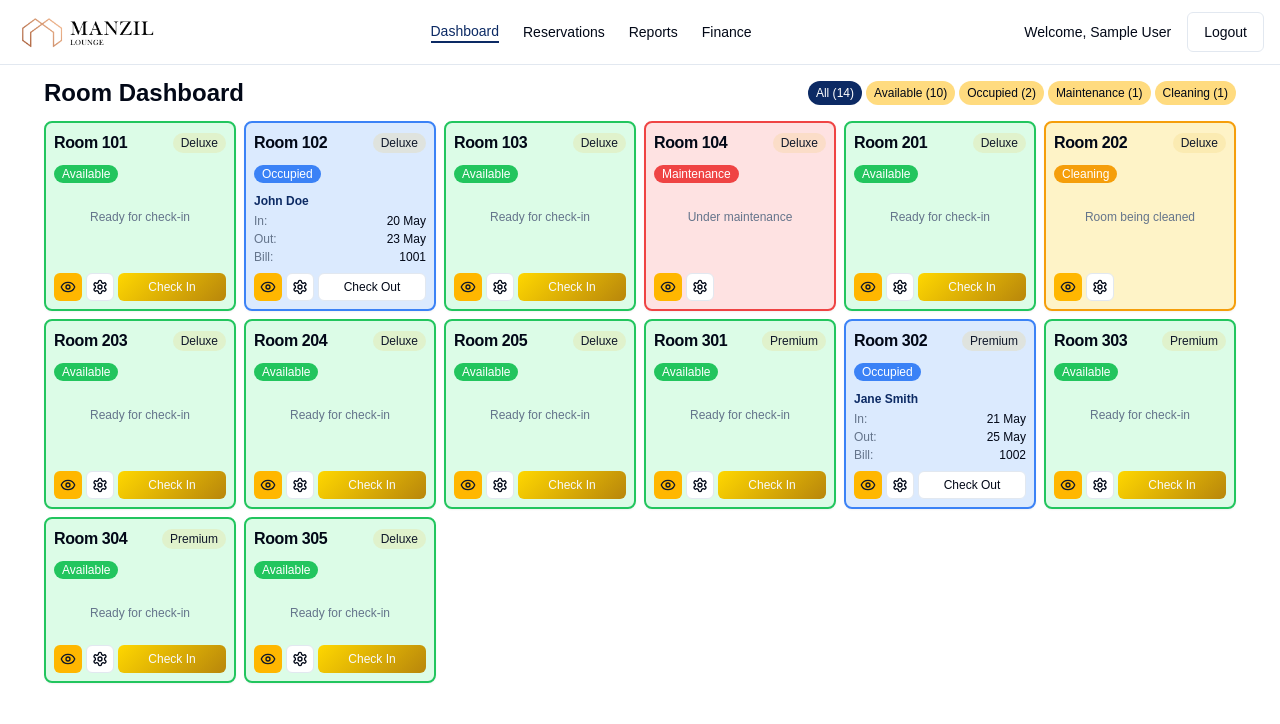
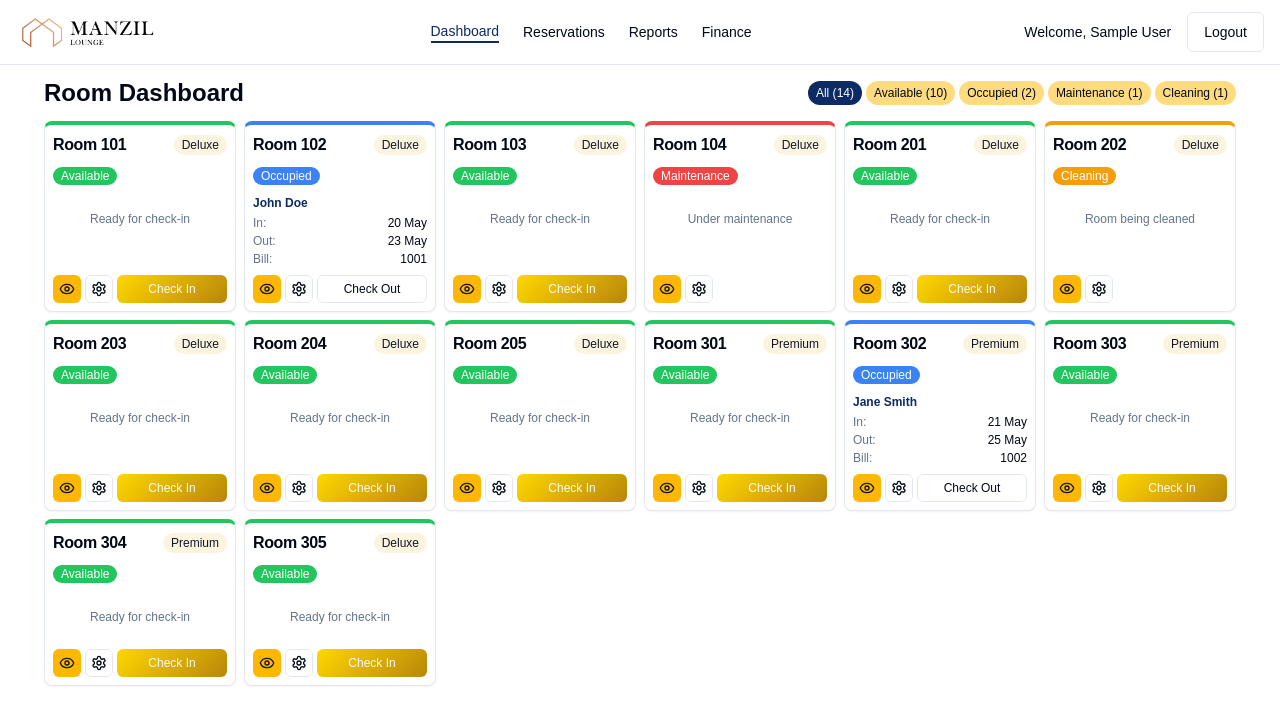
Before and after one commit to ferhhaann/manzil-hotel-dashboard, a React (Vite) app: page /dashboard in a window 1280 px wide. Shown: the top 724 px of the page. Built offline with nearby package versions, Linux system fonts and the light colour scheme; sample sign-in values are in the browser's storage; a web font is replaced by a local one.

Commit message:
Fix: Apply white card color and border
Apply a white background color to all card components and add a top border with thickness to indicate the color status.

```diff
--- a/src/components/ReservationCalendar.tsx
+++ b/src/components/ReservationCalendar.tsx
@@ -1,4 +1,3 @@
-
 import React, { useState } from "react";
 import { Calendar } from "@/components/ui/calendar";
 import { Card, CardContent, CardHeader, CardTitle } from "@/components/ui/card";
@@ -44,7 +43,7 @@ const ReservationCalendar: React.FC<ReservationCalendarProps> = ({ reservations
   return (
     <div className="grid grid-cols-1 md:grid-cols-3 gap-6">
       <div className="md:col-span-1">
-        <Card className="w-full md:min-w-[340px] shadow-md border-slate-200">
+        <Card className="w-full md:min-w-[340px] shadow-md">
           <CardHeader className="pb-2">
             <CardTitle className="text-lg flex items-center gap-2">
               <CalendarIcon className="h-5 w-5 text-primary" />
@@ -97,7 +96,7 @@ const ReservationCalendar: React.FC<ReservationCalendarProps> = ({ reservations
       </div>
 
       <div className="md:col-span-2">
-        <Card className="h-full shadow-md border-slate-200">
+        <Card className="h-full shadow-md">
           <CardHeader className="pb-2">
             <CardTitle className="text-lg flex items-center justify-between flex-wrap gap-2">
               <span className="text-sm md:text-lg flex items-center gap-2">
@@ -122,13 +121,14 @@ const ReservationCalendar: React.FC<ReservationCalendarProps> = ({ reservations
                 {reservationsForSelectedDate.map((reservation) => (
                   <Card
                     key={reservation.id}
-                    className="cursor-pointer hover:shadow-md transition-shadow border-l-4"
+                    className="cursor-pointer hover:shadow-md transition-shadow bg-white"
                     style={{
-                      borderLeftColor:
+                      borderTop: '4px solid',
+                      borderTopColor:
                         reservation.status === "Confirmed" ? "hsl(142.1, 76.2%, 36.3%)" :
                         reservation.status === "Cancelled" ? "hsl(0, 84.2%, 60.2%)" :
-                        reservation.status === "Checked-in" ? "hsl(220, 70%, 50%)" :  // Updated to blue
-                        "hsl(43, 100%, 50%)"  // Yellow
+                        reservation.status === "Checked-in" ? "hsl(220, 70%, 50%)" :
+                        "hsl(43, 100%, 50%)"
                     }}
                     onClick={() => setSelectedReservation(reservation)}
                   >
@@ -151,8 +151,8 @@ const ReservationCalendar: React.FC<ReservationCalendarProps> = ({ reservations
                               : reservation.status === "Cancelled"
                               ? "bg-red-500"
                               : reservation.status === "Checked-in"
-                              ? "bg-blue-500"  // Updated to blue
-                              : "bg-amber-500" // Yellow
+                              ? "bg-blue-500"
+                              : "bg-amber-500"
                           } shadow-sm`}
                         >
                           {reservation.status}
--- a/src/components/RoomCard.tsx
+++ b/src/components/RoomCard.tsx
@@ -36,10 +36,11 @@ interface RoomCardProps {
 
 const getCardClass = (status: RoomStatus): string => {
   switch (status) {
-    case "Available": return "bg-green-100 border-green-500";
-    case "Occupied": return "bg-blue-100 border-blue-500"; // Updated to blue
-    case "Maintenance": return "bg-red-100 border-red-500"; // Updated to red
-    case "Cleaning": return "bg-amber-100 border-amber-500"; // Updated to yellow
+    // Changed to use border-t-4 instead of different background colors
+    case "Available": return "border-t-4 border-t-green-500";
+    case "Occupied": return "border-t-4 border-t-blue-500";
+    case "Maintenance": return "border-t-4 border-t-red-500";
+    case "Cleaning": return "border-t-4 border-t-amber-500";
     default: return "";
   }
 };
@@ -47,9 +48,9 @@ const getCardClass = (status: RoomStatus): string => {
 const getStatusBadgeClass = (status: RoomStatus): string => {
   switch (status) {
     case "Available": return "bg-green-500 text-white";
-    case "Occupied": return "bg-blue-500 text-white"; // Updated to blue
-    case "Maintenance": return "bg-red-500 text-white"; // Updated to red
-    case "Cleaning": return "bg-amber-500 text-white"; // Updated to yellow
+    case "Occupied": return "bg-blue-500 text-white";
+    case "Maintenance": return "bg-red-500 text-white";
+    case "Cleaning": return "bg-amber-500 text-white";
     default: return "status-badge";
   }
 };
@@ -180,7 +181,7 @@ const RoomCard: React.FC<RoomCardProps> = ({ room, onStatusUpdate, onCheckIn, on
 
 
   return (
-    <Card className={`w-full shadow-sm overflow-hidden flex flex-col h-full border-2 ${getCardClass(status)}`}>
+    <Card className={`w-full shadow-sm overflow-hidden flex flex-col h-full bg-white ${getCardClass(status)}`}>
       <CardHeader className="p-2 pb-0">
         <div className="flex items-center justify-between">
           <CardTitle className="text-base">Room {roomNumber}</CardTitle>
--- a/src/index.css
+++ b/src/index.css
@@ -36,11 +36,11 @@
 
     --radius: 0.5rem;
 
-    /* Room status colors - UPDATED */
+    /* Room status colors */
     --status-available: 122 39% 49%;
-    --status-occupied: 220 70% 50%;  /* Changed to blue */
-    --status-maintenance: 0 84% 60%;  /* Changed to red */
-    --status-cleaning: 43 100% 50%;   /* Changed to yellow */
+    --status-occupied: 220 70% 50%;
+    --status-maintenance: 0 84% 60%;
+    --status-cleaning: 43 100% 50%;
   }
 
   .dark {
```
